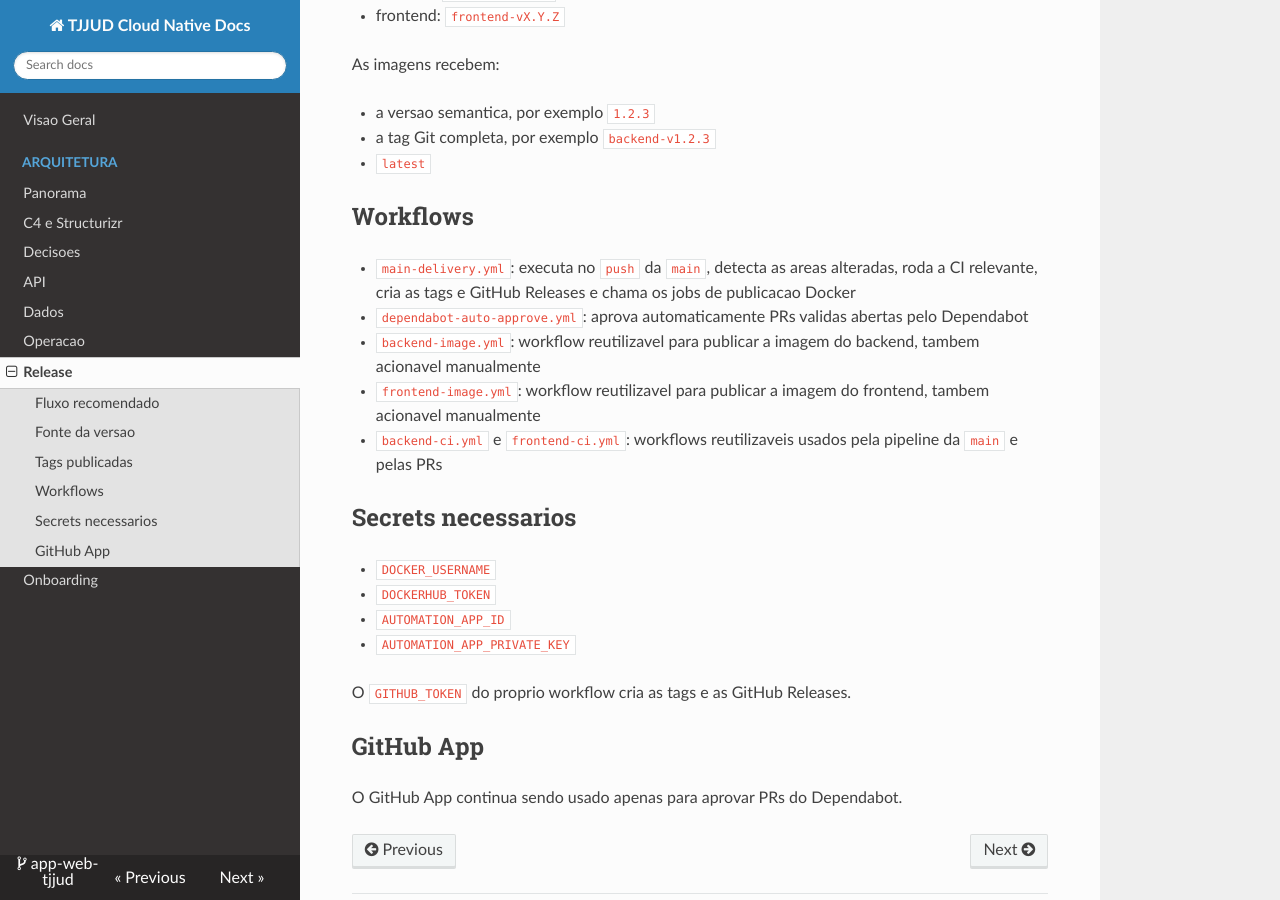
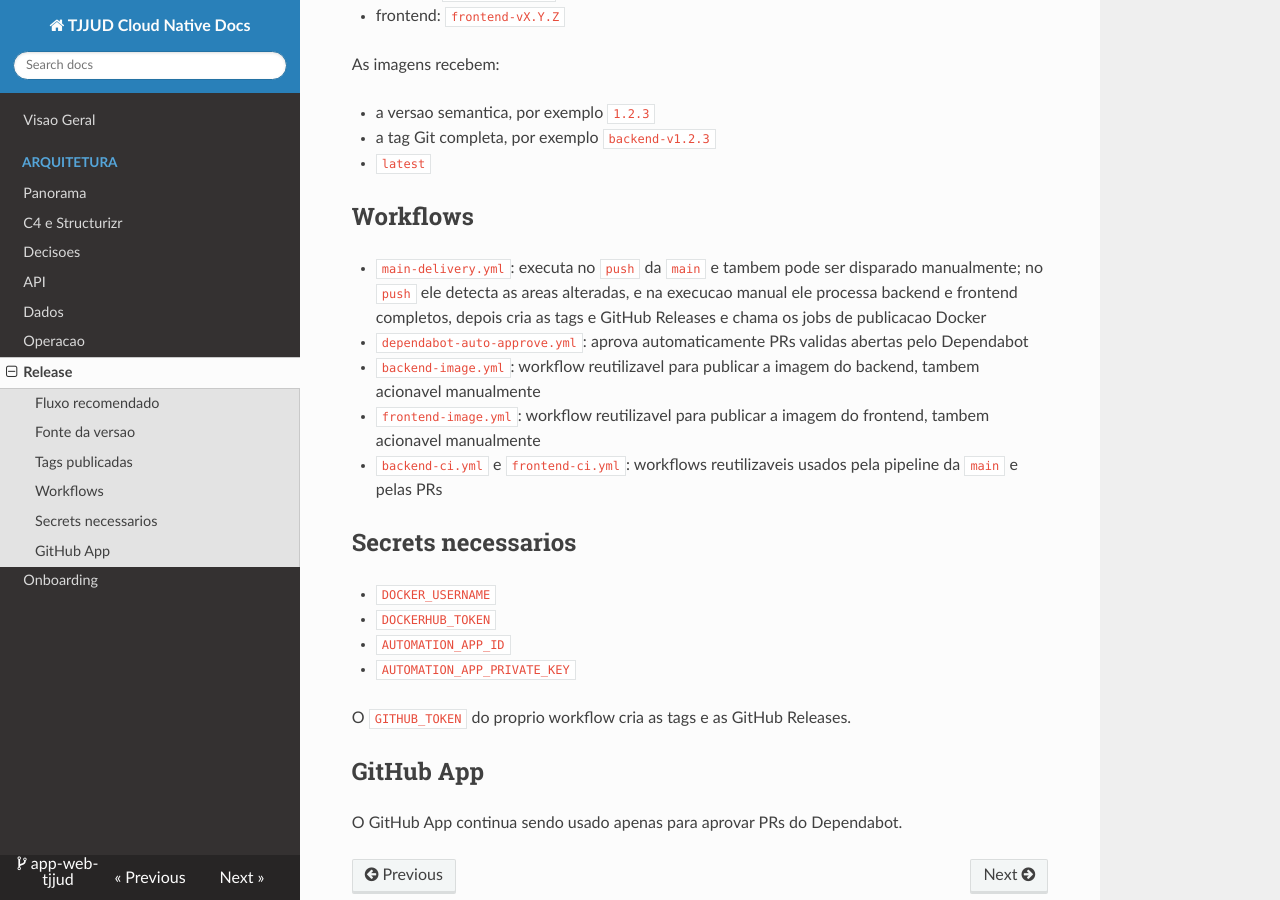
Before and after one commit to Jpmmdf/app-web-tjjud, an MkDocs documentation site: the page built from docs/release.md, in a window 1280 px wide and 900 px high, scrolled down 887 px. Built offline with MkDocs 1.6.1, drawn with Linux system fonts in a browser that asks for light colours; nearby versions of some CDN libraries.

Commit message:
ci: allow manual main delivery runs

```diff
--- a/docs/release.md
+++ b/docs/release.md
@@ -35,7 +35,7 @@ As imagens recebem:
 
 ## Workflows
 
-- `main-delivery.yml`: executa no `push` da `main`, detecta as areas alteradas, roda a CI relevante, cria as tags e GitHub Releases e chama os jobs de publicacao Docker
+- `main-delivery.yml`: executa no `push` da `main` e tambem pode ser disparado manualmente; no `push` ele detecta as areas alteradas, e na execucao manual ele processa backend e frontend completos, depois cria as tags e GitHub Releases e chama os jobs de publicacao Docker
 - `dependabot-auto-approve.yml`: aprova automaticamente PRs validas abertas pelo Dependabot
 - `backend-image.yml`: workflow reutilizavel para publicar a imagem do backend, tambem acionavel manualmente
 - `frontend-image.yml`: workflow reutilizavel para publicar a imagem do frontend, tambem acionavel manualmente
```
Also changed, not shown: README.md (+1 -0 lines), 1 other file.
